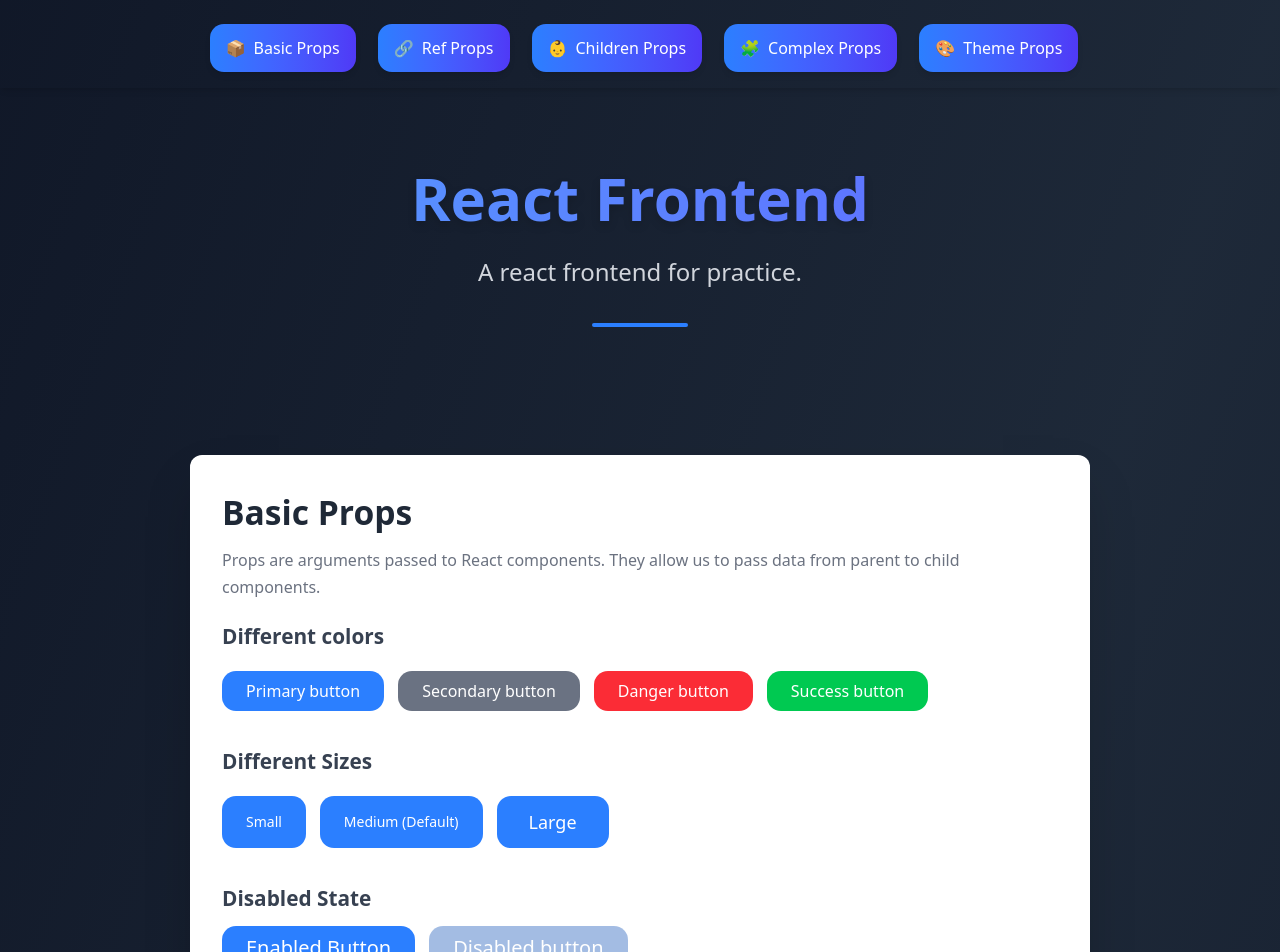
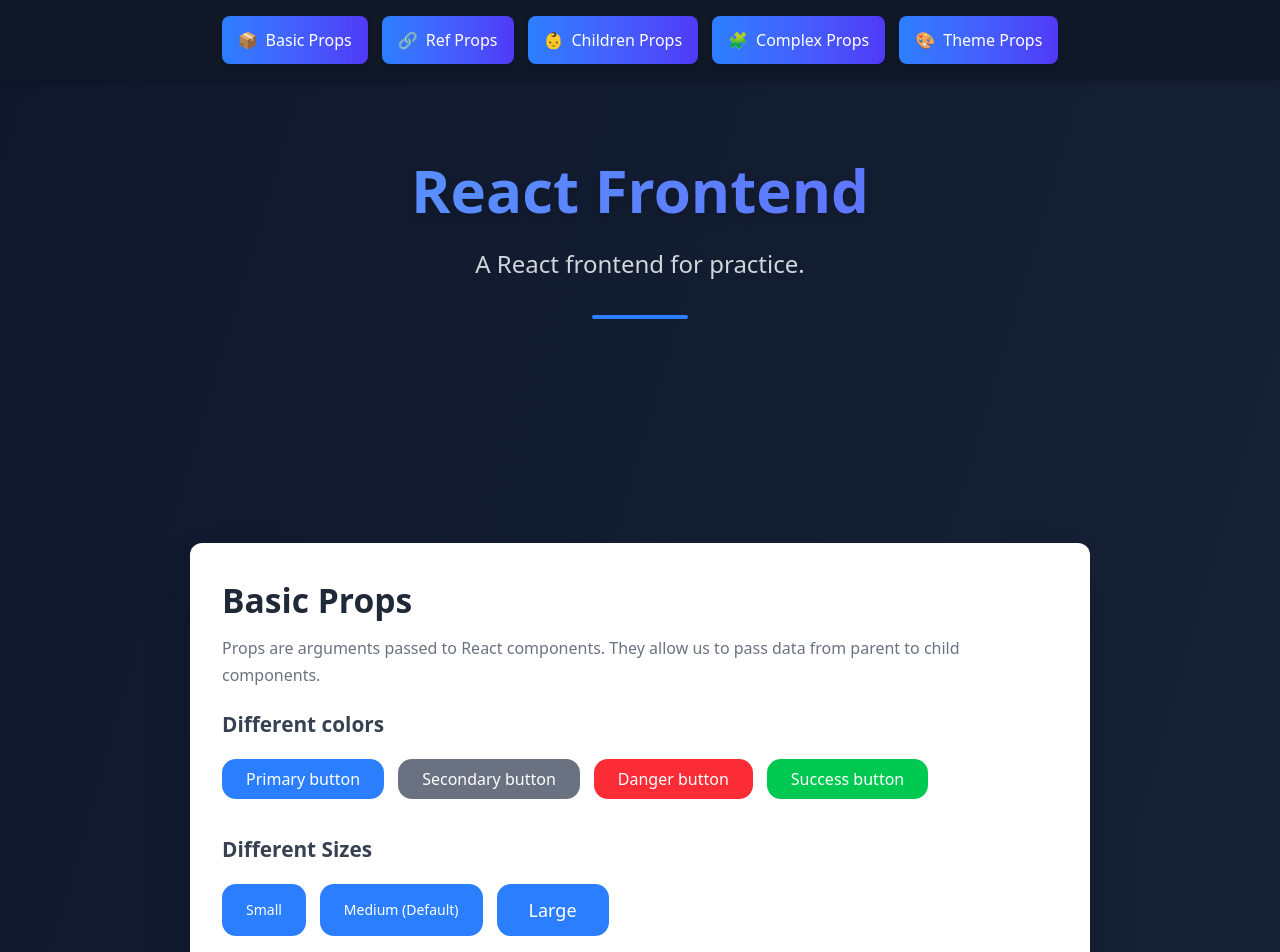
Before and after one commit to Ashutosh8625/React_Frontend, a React (Vite) app: page / in a window 1280 px wide. Shown: the top 952 px of the page. Built offline with nearby package versions, Linux system fonts and the light colour scheme.

Commit message:
The theme toggler is completed

```diff
--- a/src/App.jsx
+++ b/src/App.jsx
@@ -3,10 +3,12 @@ import BasicProps from "./components/BasicProps.jsx";
 import RefProps from "./components/RefProps.jsx";
 import ComplexProps from "./components/ComplexProps.jsx";
 import ChildrenProps from "./components/ChildrenProps.jsx";
-import ThemeToggler,{ ThemeProvider } from "./components/ThemeToggler.jsx";
+import ThemeToggler, { ThemeProvider, useTheme } from "./components/ThemeToggler.jsx";
+
+/* ================= NAVIGATION ================= */
 
 function Navigation() {
-  const isDark = true;
+  const { isDark } = useTheme();
 
   const sections = [
     { id: "basic", label: "Basic Props", icon: "📦" },
@@ -18,23 +20,23 @@ function Navigation() {
 
   return (
     <nav
-      className={`sticky top-0 z-50 shadow-md transition-colors${
-        isDark ? "bg-gray-800" : "bg-white"
+      className={`sticky top-0 z-50 shadow-md transition-colors ${
+        isDark ? "bg-gray-900" : "bg-white"
       }`}
     >
-      <div className="container mx-auto ps-4 py-4">
+      <div className="container mx-auto px-4 py-4">
         <div className="flex flex-wrap gap-2 justify-center">
           {sections.map((section) => (
-            <button
-              className={`px-4 py-3 rounded-lg font-medium text-white mr-2 mt-2 bg-linear-to-r from-blue-500 to-indigo-600
-             hover:from-blue-600 hover:to-indigo-700
-             transition-all duration-300
-             shadow-md hover:shadow-xl`}
+            <a
+              href={`#${section.id}`}
               key={section.id}
+              className="px-4 py-3 rounded-lg font-medium text-white bg-gradient-to-r
+              from-blue-500 to-indigo-600 hover:from-blue-600 hover:to-indigo-700
+              transition-all duration-300 shadow-md hover:shadow-xl"
             >
-              <span className={`mr-2`}>{section.icon}</span>
+              <span className="mr-2">{section.icon}</span>
               {section.label}
-            </button>
+            </a>
           ))}
         </div>
       </div>
@@ -42,89 +44,105 @@ function Navigation() {
   );
 }
 
+/* ================= APP CONTENT ================= */
+
 function AppContent() {
+  const { isDark } = useTheme();
+
   return (
-    <div className="min-h-screen bg-linear-to-br from-gray-900 via-gray-800 to-gray-900">
+    <div
+      className={`min-h-screen transition-colors ${
+        isDark
+          ? "bg-gradient-to-br from-slate-900 to-slate-800 text-white"
+          : "bg-gradient-to-br from-blue-50 to-purple-50 text-gray-900"
+      }`}
+    >
       <Navigation />
 
       <div className="container mx-auto px-4 py-20">
-        <header className="text-center mb-12">
-          <h1
-            className="text-5xl md:text-6xl font-extrabold mb-6 bg-linear-to-r from-blue-400 to-indigo-500 bg-clip-text text-transparent drop-shadow-lg"
-          >
+
+        {/* HEADER */}
+
+        <header className="text-center mb-16">
+          <h1 className="text-5xl md:text-6xl font-extrabold mb-6 bg-gradient-to-r from-blue-400 to-indigo-500 bg-clip-text text-transparent drop-shadow-lg">
             React Frontend
           </h1>
-          <p className="text-xl md:text-2xl text-gray-300 max-w-2xl mx-auto leading-relaxed">
-            A react frontend for practice.
+
+          <p
+            className={`text-xl md:text-2xl max-w-2xl mx-auto leading-relaxed ${
+              isDark ? "text-gray-300" : "text-gray-600"
+            }`}
+          >
+            A React frontend for practice.
           </p>
+
           <div className="mt-8 flex justify-center">
             <span className="w-24 h-1 rounded-full bg-blue-500"></span>
           </div>
         </header>
-        <div className="space-y-7">
-          <div id="basic" className="scroll-mt-200">
+
+        {/* SECTIONS */}
+
+        <div className="space-y-12">
+
+          <section id="basic" className="scroll-mt-32">
             <BasicProps />
+          </section>
+
+          <section id="children" className="scroll-mt-32">
+            <ChildrenProps />
+          </section>
+
+          <section id="complex" className="scroll-mt-32">
+            <ComplexProps />
+          </section>
+
+          <section id="ref" className="scroll-mt-32">
+            <RefProps />
+          </section>
+
+          <section id="theme" className="scroll-mt-32">
+            <ThemeToggler />
+          </section>
+
         </div>
       </div>
-      </div>
-      <div className="space-y-7">
-        <div id="basic" className="scroll-mt-200">
-          <ChildrenProps />
-        </div>
-      </div>
-      <div className="space-y-7">
-        <div id="basic" className="scroll-mt-200">
-          <ComplexProps />
-        </div>
-        <div className="space-y-7">
-          <div id="basic" className="scroll-mt-200">
-            <RefProps />
-          </div>
-        </div>
-        <div className="space-y-7">
-          <div id="basic" className="scroll-mt-200">
-            <ThemeToggler />
-          </div>
-        </div>
-        <footer className="mt-32 border-t border-gray-700 bg-gray-900/80 backdrop-blur-md">
-          <div
-            className="container mx-auto px-4 py-10 flex flex-col md:flex-row
-                  justify-between items-center gap-6"
+
+      {/* FOOTER */}
+
+      <footer
+        className={`mt-32 border-t backdrop-blur-md ${
+          isDark
+            ? "border-gray-700 bg-gray-900/80"
+            : "border-gray-200 bg-white/70"
+        }`}
       >
+        <div className="container mx-auto px-4 py-10 flex flex-col md:flex-row justify-between items-center gap-6">
+
           <p className="text-gray-400 text-sm">
             © {new Date().getFullYear()} React Guide. All rights reserved.
           </p>
+
           <div className="flex gap-6 text-gray-400 text-sm">
-              <a href="#" className="hover:text-white transition">
-                Docs
-              </a>
-              <a href="#" className="hover:text-white transition">
-                Tutorials
-              </a>
-              <a href="#" className="hover:text-white transition">
-                About
-              </a>
-              <a href="#" className="hover:text-white transition">
-                Contact
-              </a>
+            <a href="#" className="hover:text-white transition">Docs</a>
+            <a href="#" className="hover:text-white transition">Tutorials</a>
+            <a href="#" className="hover:text-white transition">About</a>
+            <a href="#" className="hover:text-white transition">Contact</a>
           </div>
+
           <div className="flex gap-4 text-gray-400">
-              <a href="#" className="hover:text-white transition">
-                GitHub
-              </a>
-              <a href="#" className="hover:text-white transition">
-                Twitter
-              </a>
-              <a href="#" className="hover:text-white transition">
-                LinkedIn
-              </a>
+            <a href="#" className="hover:text-white transition">GitHub</a>
+            <a href="#" className="hover:text-white transition">Twitter</a>
+            <a href="#" className="hover:text-white transition">LinkedIn</a>
           </div>
+
         </div>
       </footer>
     </div>
-    </div>
   );
 }
+
+/* ================= ROOT ================= */
 
 function App() {
   return (
--- a/src/components/ThemeToggler.jsx
+++ b/src/components/ThemeToggler.jsx
@@ -1,55 +1,179 @@
-import {createContext, useContext,useState} from 'react'
+import { createContext, useContext, useState } from "react";
+
+/* ================= CONTEXT ================= */
 
 const ThemeContext = createContext();
 
-export function ThemeProvider({ children }){
-  const [theme, setTheme] = useState('light');
+export function ThemeProvider({ children }) {
+  const [theme, setTheme] = useState("dark");
+  const [clicks, setClicks] = useState(0);
 
-  const toggleTheme = () => {
-    setTheme((prevTheme) => (prevTheme === 'light' ? 'dark' : 'light'))
-  }
-  const value = {
-    theme,
-    toggleTheme,
-    isDark: theme === 'dark'
-  }
-  return <ThemeContext.Provider value={value}>{children}</ThemeContext.Provider>
+  const toggleTheme = () =>
+    setTheme((prev) => (prev === "light" ? "dark" : "light"));
+
+  return (
+    <ThemeContext.Provider
+      value={{
+        theme,
+        toggleTheme,
+        isDark: theme === "dark",
+        clicks,
+        setClicks,
+      }}
+    >
+      {children}
+    </ThemeContext.Provider>
+  );
 }
 
-export function useTheme(){
-  const context = useContext(ThemeContext)
-
-  if(!context) {
-    throw new Error("useTheme must be used within ThemeProvider")
-  }
-
-  return context
+export function useTheme() {
+  const context = useContext(ThemeContext);
+  if (!context) throw new Error("useTheme must be used inside ThemeProvider");
+  return context;
 }
 
-function ThemeTogglerButton(){
-  const {theme, toggleTheme, isDark} = useTheme()
-  return(
-    <button
-    onClick={toggleTheme}
-    className={`relatve w-16 h-7 rounded-full transition-colors duration-300 ${isDark ? "bg-blue-600":"bg-gray-300"}`}
-    >{isDark ? '🌙' : '☀️'}</button>
-  )
+/* ================= TOGGLE ================= */
+
+function ThemeToggle() {
+  const { isDark, toggleTheme } = useTheme();
+
+  return (
+    <div className="flex items-center gap-3">
+      <span className="text-sm font-medium">Dark Mode</span>
+      <button
+        onClick={toggleTheme}
+        className={`relative w-14 h-7 rounded-full transition-all
+        ${isDark ? "bg-blue-600" : "bg-gray-400"}`}
+      >
+        <span
+          className={`absolute top-1 w-5 h-5 bg-white rounded-full transition-all
+          ${isDark ? "right-1" : "left-1"}`}
+        />
+      </button>
+    </div>
+  );
 }
 
-function ThemedCard({title, children}){
-  const {isDark} = useTheme()
-  return(
+/* ================= CARD ================= */
+
+function Card({ title, children }) {
+  const { isDark } = useTheme();
+
+  return (
     <div
-    className={`${isDark ? "bg-dark-600 text-white":"bg-white text-gray-800"}`}
+      className={`p-6 rounded-xl shadow-lg transition-colors
+      ${isDark ? "bg-slate-800 text-white" : "bg-white text-gray-800"}`}
     >
-      <h3>{title}</h3>
-      <div>{children}</div>
+      <h3 className="text-lg font-semibold mb-4">{title}</h3>
+      {children}
     </div>
-  )
+  );
 }
 
-function ThemeToggler() {
-  return <div>ThemeToggler</div>
+/* ================= BUTTON ================= */
+
+function ActionButton({ children, variant = "primary", onClick }) {
+  const { isDark } = useTheme();
+
+  const styles = {
+    primary: isDark
+      ? "bg-blue-600 hover:bg-blue-700 text-white"
+      : "bg-blue-500 hover:bg-blue-600 text-white",
+
+    secondary: isDark
+      ? "bg-gray-700 hover:bg-gray-600 text-white"
+      : "bg-gray-200 hover:bg-gray-300 text-gray-800",
+  };
+
+  return (
+    <button
+      onClick={onClick}
+      className={`px-5 py-2 rounded-lg transition-all font-medium ${styles[variant]}`}
+    >
+      {children}
+    </button>
+  );
 }
 
-export default ThemeToggler
+/* ================= MAIN ================= */
+
+function ThemeToggler() {
+  const { isDark, clicks, setClicks, theme } = useTheme();
+
+  return (
+    <div
+      className={`min-h-screen p-10 transition-colors
+      ${isDark ? "bg-gradient-to-br from-slate-900 to-slate-800 text-white" : "bg-gray-100 text-gray-900"}`}
+    >
+      {/* Header */}
+      <div className="flex justify-between items-center mb-10">
+        <div>
+          <h1 className="text-3xl font-bold mb-2">Theme Toggler</h1>
+          <p className="text-gray-400 max-w-xl">
+            This section demonstrates theme toggling using Context API and props.
+            The theme state is shared across all child components without prop drilling.
+          </p>
+        </div>
+
+        <ThemeToggle />
+      </div>
+
+      {/* Cards */}
+      <div className="grid grid-cols-1 md:grid-cols-2 gap-6 mb-8">
+        <Card title="User Information">
+          <p>Name: John Doe</p>
+          <p>Email: john@example.com</p>
+          <p>Role: Developer</p>
+
+          <div className="flex gap-3 mt-4">
+            <ActionButton>Edit Profile</ActionButton>
+            <ActionButton variant="secondary">Settings</ActionButton>
+          </div>
+        </Card>
+
+        <Card title="Statistics">
+          <div className="flex justify-between mb-2">
+            <span>Total Clicks:</span>
+            <span className="text-blue-500 font-semibold">{clicks}</span>
+          </div>
+
+          <div className="flex justify-between mb-2">
+            <span>Theme:</span>
+            <span className="font-semibold capitalize">{theme}</span>
+          </div>
+
+          <div className="flex justify-between">
+            <span>Status:</span>
+            <span className="text-green-500 font-semibold">Active</span>
+          </div>
+        </Card>
+      </div>
+
+      {/* Interactive Section */}
+      <Card title="Interactive Demo">
+        <p className="mb-4 text-gray-400">
+          Try clicking the buttons below to see how they adapt to the current theme:
+        </p>
+
+        <div className="flex flex-wrap gap-4">
+          <ActionButton onClick={() => setClicks((c) => c + 1)}>
+            Primary Action
+          </ActionButton>
+
+          <ActionButton
+            variant="secondary"
+            onClick={() => setClicks((c) => c + 1)}
+          >
+            Secondary Action
+          </ActionButton>
+
+          <ActionButton onClick={() => setClicks(0)}>
+            Reset Counter
+          </ActionButton>
+        </div>
+      </Card>
+    </div>
+  );
+}
+
+export default ThemeToggler;
```
Lines whose indentation alone changed are shown as unchanged.
